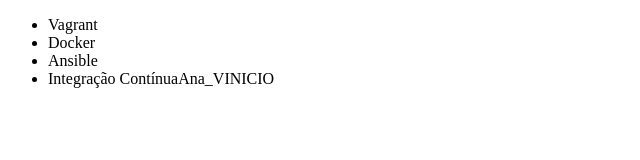
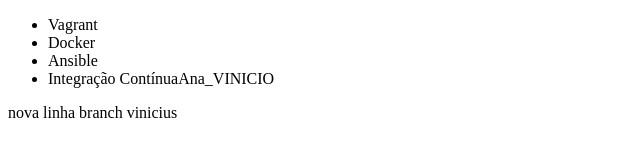
Before and after one commit to rubiofreitas/rbf, a plain HTML site: page index.html in a window 1280 px wide. Shown: the whole page, without its empty margins (0-640 px from the left). Drawn offline with Linux system fonts and the light colour scheme.

Commit message:
add index branch vinicius

```diff
--- a/index.html
+++ b/index.html
@@ -11,5 +11,7 @@
         <li>Ansible</li>
         <li>Integração ContínuaAna_VINICIO</li>
     </ul>
+
+    nova linha branch vinicius
 </body>
 </html>
```
